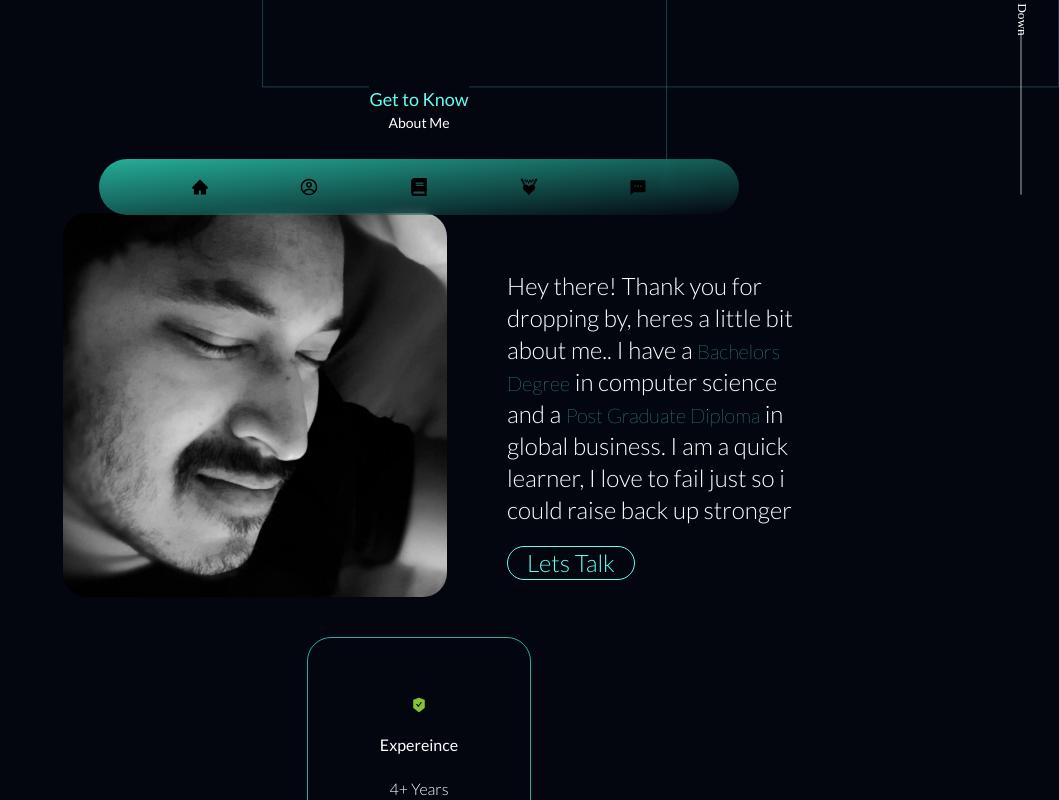
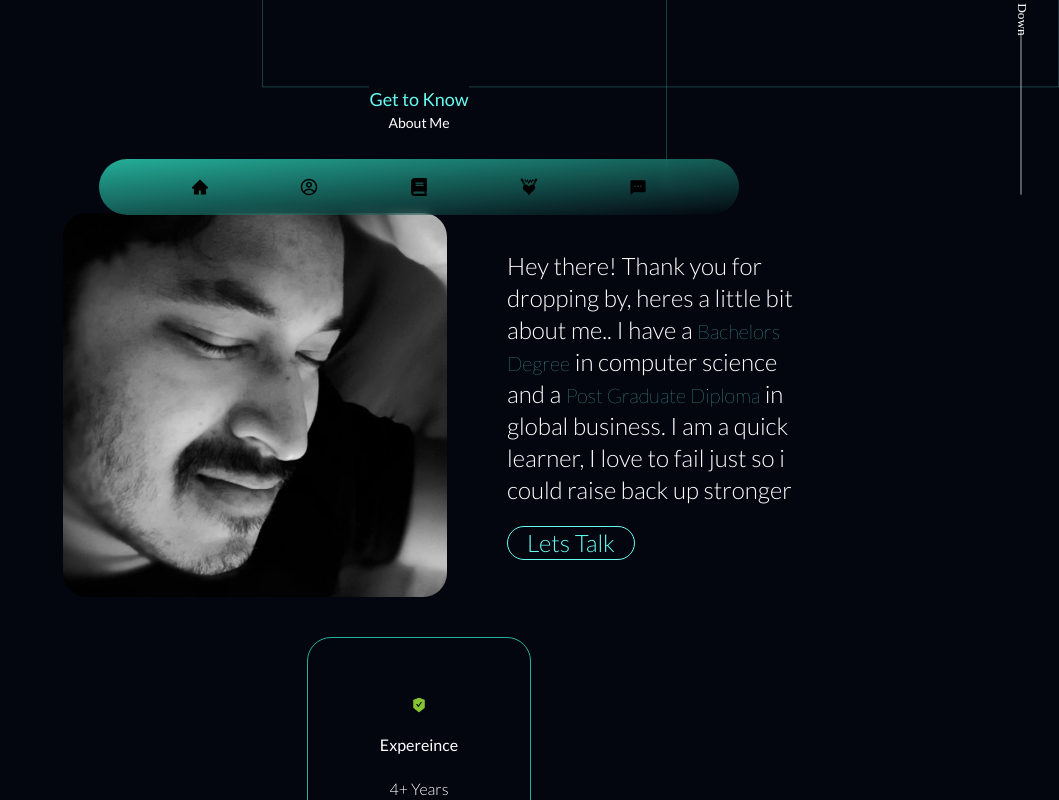
Before and after one commit to S550Stang/portfolio, a React (Create React App) app in the folder client/: page / in a window 1280 px wide. Shown: the part 577-1377 px from the top of the page, without its empty margins (221-1280 px from the left). Built offline with nearby package versions, Linux system fonts and the light colour scheme.

Commit message:
its full responsive for about me page

```diff
--- a/client/src/AboutmePage/AboutMeDescription/index.jsx
+++ b/client/src/AboutmePage/AboutMeDescription/index.jsx
@@ -33,7 +33,7 @@ export default function AboutMeDescription() {
       className="flex flex-col md:flex-row  md:items-center justify-center items-center mt-10 font-Lato w-screen"
     >
       <ImagePage />
-      <div className="flex flex-col justify-center items-center md:flex-col  md:justify-center md:items-start lg:p-5 2xl:p-10 2xl:mr-10  lg:mt-10 2xl:mt-0  font-Lato">
+      <div className="flex flex-col justify-center items-center md:flex-col  md:justify-center md:items-start lg:p-5 2xl:p-10 2xl:mr-10 lg:mt-0  2xl:mt-0  font-Lato">
         <p className="inline-block w-48 lg:w-60 xl:w-72 2xl:w-96   mt-10 md:mt-0 lg:mt-0 xl:mt-0 2xl:mt-0  text-lg sm:text-lg md:text-sm lg:text-xl xl:text-2xl 2xl:text-3xl  font-light text-white text-center md:text-left leading-5">
           Hey there! Thank you for dropping by, heres a little bit about me.. I
           have a{" "}
```
